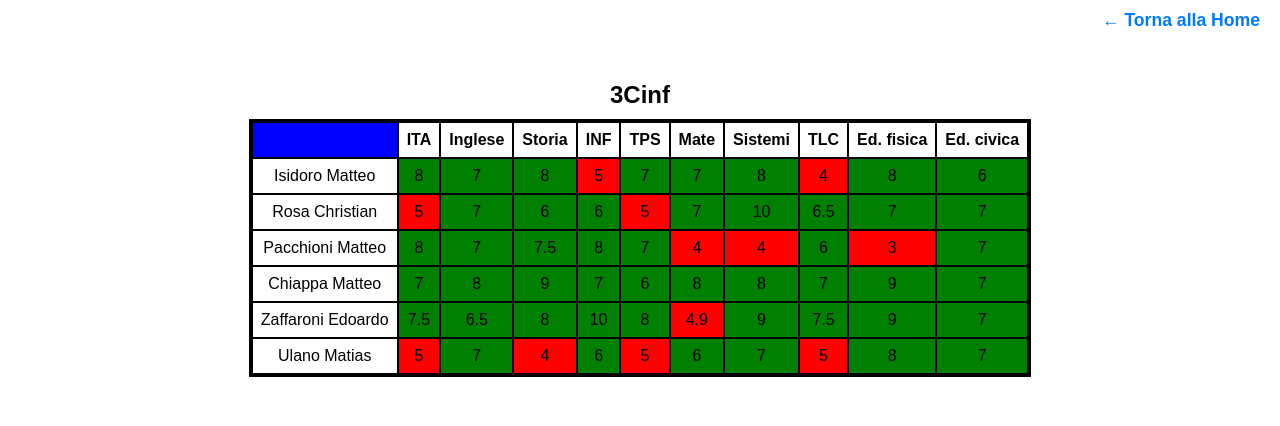
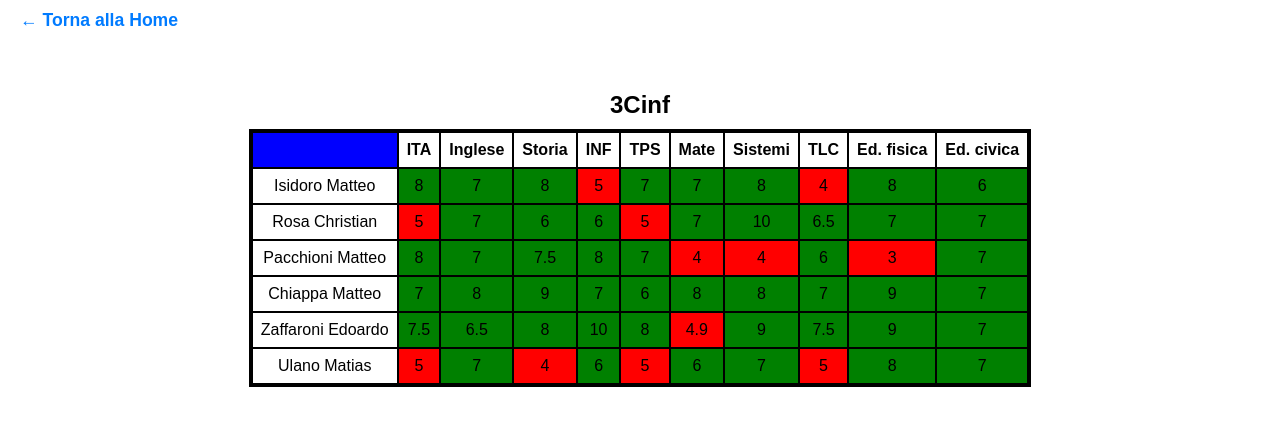
Before and after one commit to ChriChri7/ChriChri7.github.io, a plain HTML site: page tabelle.html in a window 1280 px wide. Drawn offline with Linux system fonts and the light colour scheme.

Commit message:
Update tabelle.html

```diff
--- a/tabelle.html
+++ b/tabelle.html
@@ -3,7 +3,7 @@
 
 <head>
     <meta charset="UTF-8" />
-  <meta name="viewport" content="width=device-width, initial-scale=1.0" />
+    <meta name="viewport" content="width=device-width, initial-scale=1" />
     <title>Tabelle</title>
     <style>
         body {
@@ -11,22 +11,22 @@
             font-family: Arial, sans-serif;
         }
 
-    .top-right-link {
-      text-align: right;
+        .top-left-link {
             padding: 10px 20px;
+            text-align: left;
         }
 
-    .top-right-link a {
+        .top-left-link a {
             text-decoration: none;
             color: #007BFF;
+            font-weight: bold;
             font-size: 1.1rem;
-      font-weight: bold;
         }
 
         table {
-      margin: 30px auto 0 auto; /* Spostata verso il basso */
+            margin: 40px auto 0 auto; /* sposta la tabella più giù */
+            border-collapse: collapse;
             border: 4px solid black;
-      border-collapse: collapse;
         }
 
         th, td {
@@ -36,8 +36,8 @@
         }
 
         caption {
+            font-weight: bold;
             font-size: 1.5rem;
-      font-weight: bold;
             padding: 10px;
         }
     </style>
@@ -45,13 +45,12 @@
 
 <body>
 
-  <!-- Link in alto a destra -->
-  <div class="top-right-link">
+    <!-- Link in alto a sinistra -->
+    <div class="top-left-link">
         <a href="index.html">← Torna alla Home</a>
     </div>
 
-  <!-- Tabella -->
-  <table>
+    <table border="4">
         <caption>3Cinf</caption>
         <tr>
             <th bgcolor="blue"></th>
```
Lines whose indentation alone changed are shown as unchanged.
